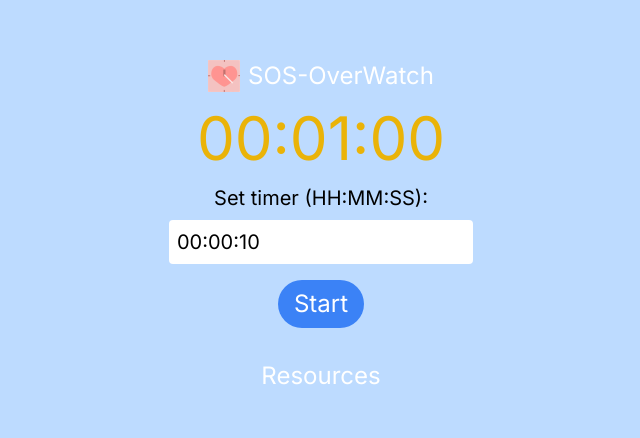
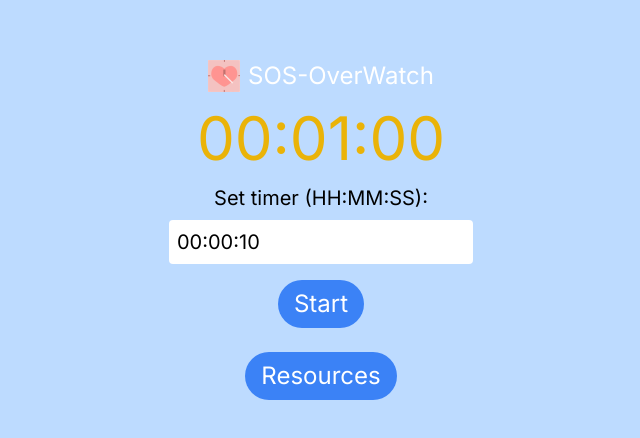
Before and after one commit to ewanbrinkman/stormhacks-2024, a Next.js app: page / in a window 1280 px wide. Shown: the part 166-604 px from the top of the page, without its empty margins (319-959 px from the left). Built offline with nearby package versions, Linux system fonts and the light colour scheme.

Commit message:
Update page.tsx

```diff
--- a/src/app/page.tsx
+++ b/src/app/page.tsx
@@ -148,7 +148,8 @@ export default function Home() {
               maxLength={4} // Limit to 4 digits
             />
             {captchaErrorMessage && <div className="text-red-500 text-sm mb-2">{captchaErrorMessage}</div>}
-            <Button onClick={verifyCaptcha}>Verify</Button>
+            <Button className='bg-blue-500 transition duration-300 ease-in-out hover:bg-blue-600 focus:bg-blue-700 mb-2'
+            onClick={verifyCaptcha}>Verify</Button>
           </div>
         ) : null}
         {!isActive && isVerified && (
@@ -187,7 +188,7 @@ export default function Home() {
             </Button>
           </div>
         )}
-        <Button href="/resource" className="mt-4">Resources</Button>
+        <Button href="/resource" className='bg-blue-500 transition duration-300 ease-in-out hover:bg-blue-600 focus:bg-blue-700 mt-4'>Resources</Button>
       </div>
     </main>
   );
```
